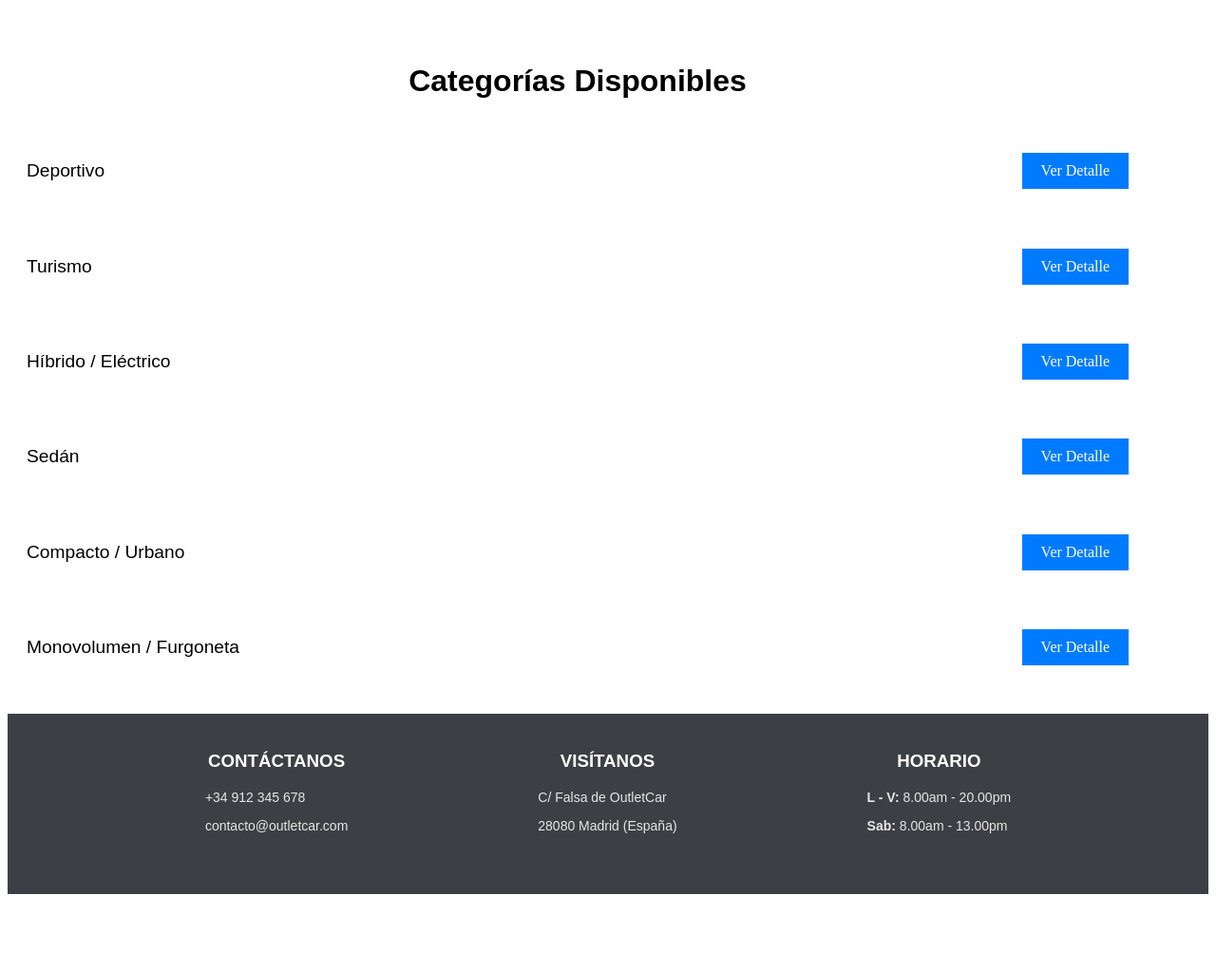
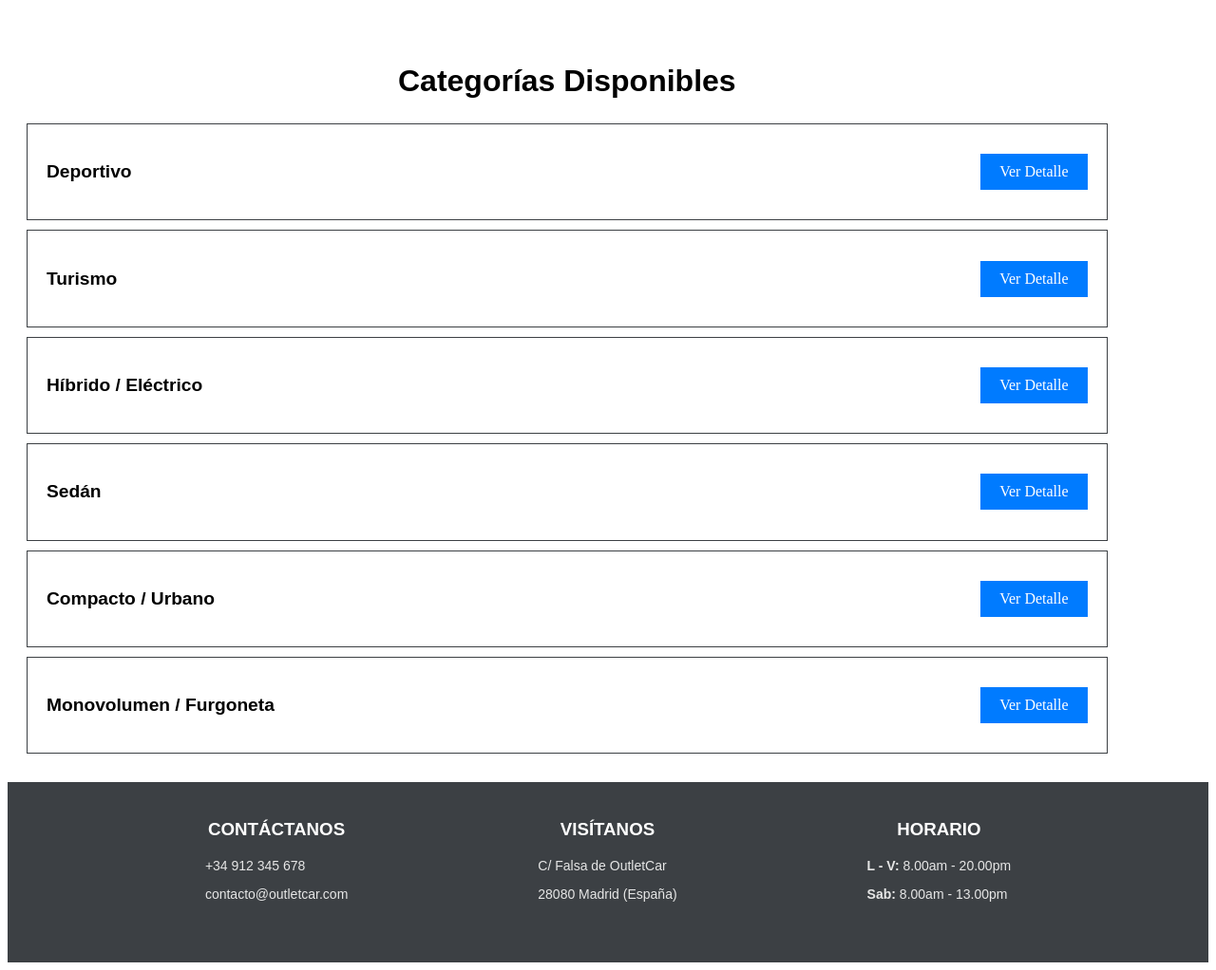
Before and after one commit to carlamanterola/proyectoOutletCar, a Django app: page /appOutletCar/categorias/ in a window 1280 px wide. Shown: the part 26-1048 px from the top of the page at 95% size. Before the commit the page ends 968 px from the top, so only its background shows below. Run offline with Django 5.2, Linux system fonts and the light colour scheme; data comes from the database, SQL or seed files in the repository.

Commit message:
Cambios en css de la lista

```diff
--- a/appOutletCar/static/css/estilos.css
+++ b/appOutletCar/static/css/estilos.css
@@ -67,9 +67,16 @@ td a{
     color:  #3C4044;
 
 }
+
+.contenedorLista {
+    width: 90%;
+    padding: 20px 0;
+    margin-left: 20px;
+    margin-right: 20px;
+}
+
 .contenedor {
     width: 100%;
-    max-width: 1200px;
     padding: 20px 0;
 }
 
@@ -90,12 +97,15 @@ td a{
     display: flex;
     justify-content: space-between;
     align-items: center;
+    border: 1px solid #3C4044;
+    margin-bottom: 10px;
 }
 
 .nombre {
     font-size: 1.2rem;
     color: #000000;
     text-align: center;
+
 }
 
 .btn.verDetalle {
@@ -119,11 +129,14 @@ td a{
 
 .cocheDetalle h3 {
     font-size: 1.3rem;
-    color: #000000;
+    color: #fff5f5;
     margin-bottom: 15px;
+    background-color: #666e76;
 }
 
 .cocheDetalle p {
     margin: 8px 0;
     color: #000000;
+    text-align: center;
+    font-size: 1rem;
 }
--- a/appOutletCar/templates/lista_categorias.html
+++ b/appOutletCar/templates/lista_categorias.html
@@ -3,7 +3,7 @@
 {% block title %}Outlet Car - Categorias{% endblock %}
 
 {% block content %}
-    <main class="contenedor">
+    <main class="contenedorLista">
         <h2 class="titulo">Categorías Disponibles</h2>
 
         {% if categorias %}
@@ -11,7 +11,7 @@
                 {% for categoria in categorias %}
                     <li class="elemento">
                         <p class="nombre">
-                            {{categoria.nomCat}}
+                            <strong>{{categoria.nomCat}}</strong>
                         </p>
 
                         <a href="{% url 'detalle_categoria' categoria.pk %}" class="btn verDetalle">
```
